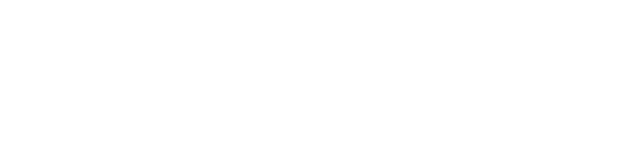
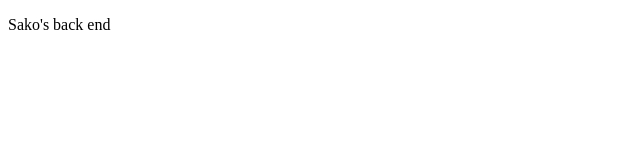
Before and after one commit to sakonexus/portfolio-netlify-serverless-function, a plain HTML site: page public/index.html in a window 1280 px wide. Shown: the whole page, without its empty margins (0-640 px from the left). Drawn offline with Linux system fonts and the light colour scheme.

Commit message:
update html

```diff
--- a/public/index.html
+++ b/public/index.html
@@ -6,5 +6,7 @@
     <meta name="viewport" content="width=device-width, initial-scale=1.0" />
     <title></title>
   </head>
-  <body></body>
+  <body>
+    <p>Sako's back end</p>
+  </body>
 </html>
```
